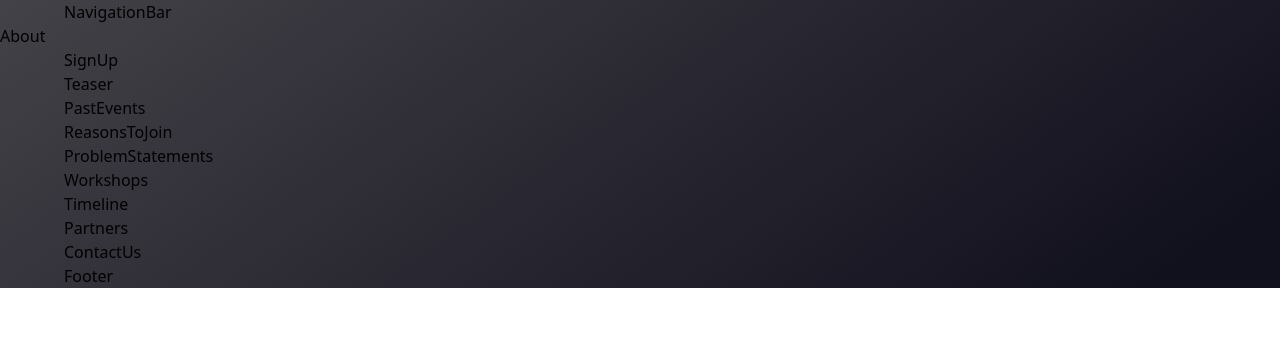
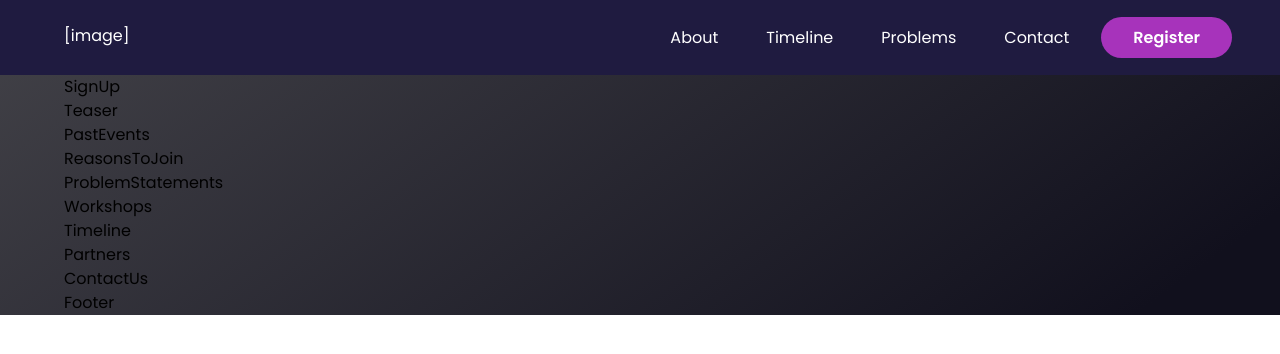
Before and after one commit to groundzero2023/groundzero-website, a React (Vite) app in the folder groundzero/: page / in a window 1280 px wide. Shown: the top 354 px of the page. Built offline with nearby package versions, Linux system fonts and the light colour scheme.

Commit message:
Add Layout and UI Component
Add Layout and UI component to naviagation bar skeleton.

Modifications:
- Add classname for Navigation Bar as nav
- Add Poppins font to `index.html` through google fonts import
- Responsive page design for desktop. On progress for mobile and smaller pages.

```diff
--- a/groundzero/index.html
+++ b/groundzero/index.html
@@ -2,6 +2,7 @@
 <html lang="en">
   <head>
     <meta charset="UTF-8" />
+    <link href="https://fonts.googleapis.com/css?family=Poppins" rel="stylesheet">
     <link rel="icon" type="image/svg+xml" href="/vite.svg" />
     <meta name="viewport" content="width=device-width, initial-scale=1.0" />
     <title>Vite + React</title>
--- a/groundzero/src/App.jsx
+++ b/groundzero/src/App.jsx
@@ -4,11 +4,8 @@ import { NavigationBar, About, SignUp, Teaser, PastEvents, ReasonsToJoin, Proble
 /* Main entry point of the web application. */
 const App = () => (
   <div className="bg-black-gradient w-full overflow-hidden">
-    <div className={`${styles.paddingX} ${styles.flexCenter}`}>
-      <div className={`${styles.boxWidth}`}>
-        <NavigationBar />
-      </div>
-    </div>
+
+    <NavigationBar />
 
     <div className={`bg-primary ${styles.flexStart}`}>
       <div className={`${styles.boxWidth}`}>
--- a/groundzero/src/components/NavigationBar.jsx
+++ b/groundzero/src/components/NavigationBar.jsx
@@ -1,8 +1,28 @@
 import React from 'react'
+import "../index.css"
 
 const NavigationBar = () => {
   return (
-    <div>NavigationBar</div>
+    <nav className="nav">
+      <a href="/" className="site-title">[image]</a>
+      <ul>
+        <li>
+          <a href="/About">About</a>
+        </li>
+        <li>
+          <a href="/Timeline">Timeline</a>
+        </li>
+        <li>
+          <a href="/Problems">Problems</a>
+        </li>
+        <li>
+          <a href="/Contact">Contact</a>
+        </li>
+        <li id="nav-register-button">
+          <a href="/Register">Register</a>
+        </li>
+      </ul>
+    </nav>
   )
 }
 
--- a/groundzero/src/index.css
+++ b/groundzero/src/index.css
@@ -22,6 +22,7 @@ This file contains styling customization for fonts and colors.
 
 * {
   scroll-behavior: smooth;
+  font-family: Poppins, sans-serif;
 }
 
 .text-gradient {
@@ -144,3 +145,57 @@ This file contains styling customization for fonts and colors.
   background: rgba(255, 255, 255, 0.6);
   filter: blur(750px);
 }
+
+.nav {
+  background-color: #1F1B40;
+  color: white;
+  width: 100%;
+  min-width: auto;
+  max-width: auto;
+  float: left;
+  display: flex;
+  justify-content: space-between;
+  align-items: stretch;
+  gap: 1rem;
+  padding: 0.5rem 3rem;
+}
+
+.nav ul {
+  padding: 0;
+  margin: 0;
+  list-style: none;
+  align-items: center;
+  display: flex;
+  gap: 1rem;
+}
+
+.nav a {
+  color: inherit;
+  text-decoration: none;
+  height: 100%;
+  display: flex;
+  padding: 1rem;
+}
+
+#nav-register-button {
+  background-color: #a733bb;
+  width: inherit;
+  height: 70%;
+  align-items: center;
+  justify-content: center;
+  display: inline-flex;
+  padding: .1rem .5rem;
+  border-radius: 30px;
+}
+
+#nav-register-button a {
+  color: white;
+  width: inherit;
+  height: 90%;
+  align-items: center;
+  display: inline-flex;
+  padding-left: 1.5rem;
+  padding-right: 1.5rem;
+  border-radius: 30px;
+  font-weight: 600;
+}
```
